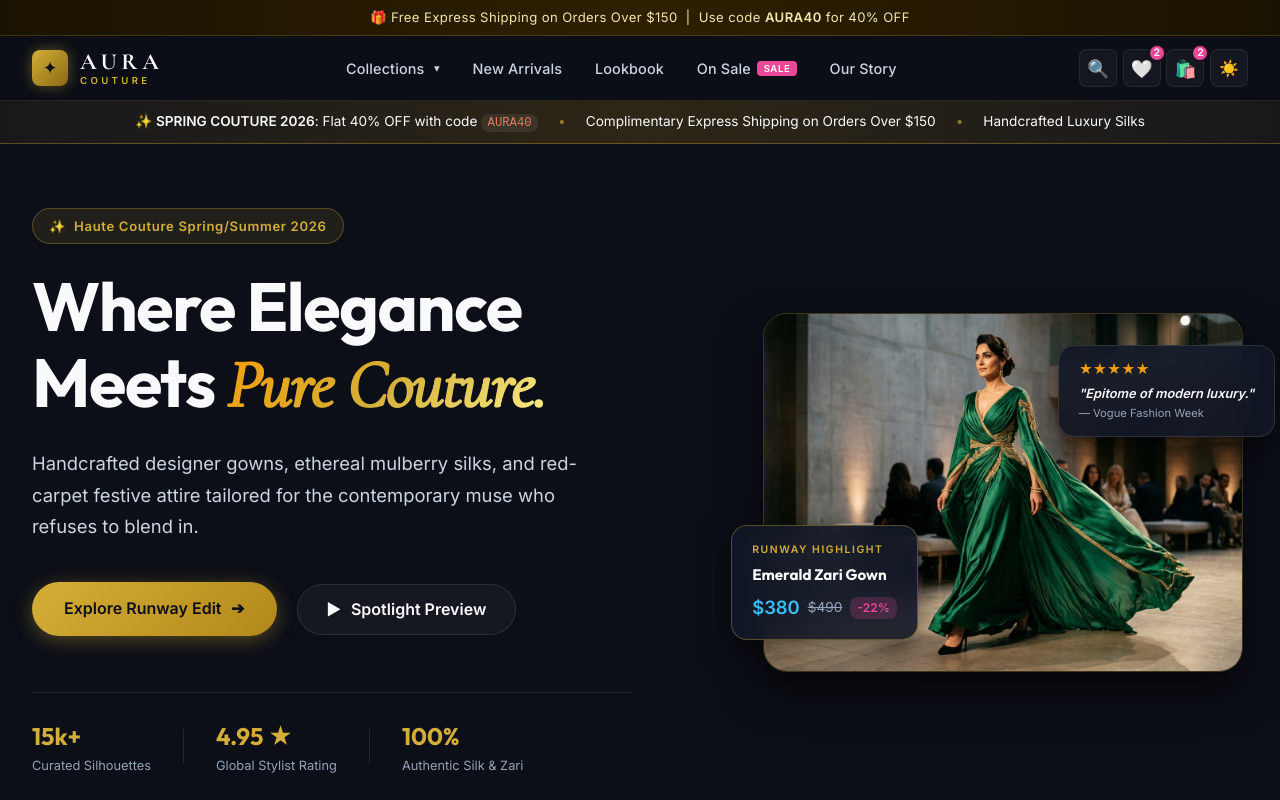
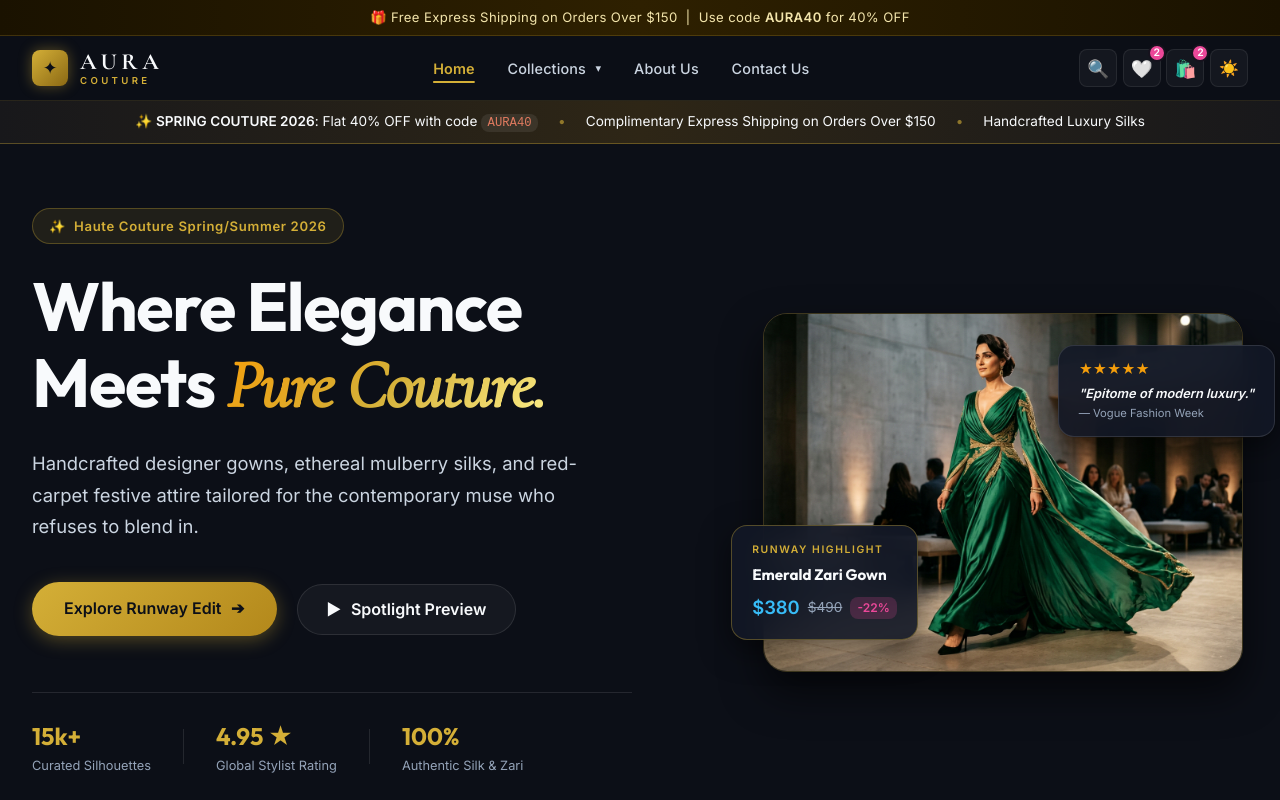
Before and after one commit to dharshika29/Project-demo, a React (Vite) app: page / in a window 1280 px wide. Shown: the top 800 px of the page. Built offline with nearby package versions, Linux system fonts and the light colour scheme.

Commit message:
Feat: change main nav links to Home, Collections, About Us, Contact Us

```diff
--- a/src/App.jsx
+++ b/src/App.jsx
@@ -11,6 +11,7 @@ import EveningGowns from './pages/EveningGowns';
 import SilkFestive from './pages/SilkFestive';
 import SummerMaxi from './pages/SummerMaxi';
 import CocktailSparkle from './pages/CocktailSparkle';
+import Contact from './pages/Contact';
 import styles from './App.module.css';
 
 export default function App() {
@@ -46,6 +47,7 @@ export default function App() {
         {activePage === 'silk-festive' && <SilkFestive />}
         {activePage === 'summer-maxi' && <SummerMaxi />}
         {activePage === 'cocktail-sparkle' && <CocktailSparkle />}
+        {activePage === 'contact' && <Contact />}
       </main>
 
       <Footer />
--- a/src/components/layout/Navbar.jsx
+++ b/src/components/layout/Navbar.jsx
@@ -43,11 +43,10 @@ const COLLECTIONS_DROPDOWN = [
 ];
 
 const NAV_LINKS = [
+  { label: 'Home', page: 'home' },
   { label: 'Collections', page: 'collections', hasDropdown: true },
-  { label: 'New Arrivals', page: 'new-arrivals' },
-  { label: 'Lookbook', page: 'lookbook' },
-  { label: 'On Sale', page: 'sale', badge: 'SALE' },
-  { label: 'Our Story', page: 'about' }
+  { label: 'About Us', page: 'about' },
+  { label: 'Contact Us', page: 'contact' }
 ];
 
 export default function Navbar({ activePage, setActivePage, cartCount = 0, wishlistCount = 0, onCategoryFilter }) {
@@ -206,6 +205,13 @@ export default function Navbar({ activePage, setActivePage, cartCount = 0, wishl
         {mobileMenuOpen && (
           <div className={styles.mobileMenu}>
             {/* Mobile - Collection categories directly */}
+            <button
+              className={styles.mobileNavLink}
+              onClick={() => handleNavClick({ page: 'home' })}
+            >
+              🏠 Home
+            </button>
+            <div className={styles.mobileDivider} />
             <div className={styles.mobileSectionLabel}>Collections</div>
             {COLLECTIONS_DROPDOWN.map((item) => (
               <button
@@ -220,15 +226,15 @@ export default function Navbar({ activePage, setActivePage, cartCount = 0, wishl
             <div className={styles.mobileDivider} />
             <button
               className={styles.mobileNavLink}
-              onClick={() => handleNavClick({ page: 'lookbook' })}
+              onClick={() => handleNavClick({ page: 'about' })}
             >
-              📖 Lookbook
+              📖 About Us
             </button>
             <button
               className={styles.mobileNavLink}
-              onClick={() => { setActivePage('about'); setMobileMenuOpen(false); }}
+              onClick={() => handleNavClick({ page: 'contact' })}
             >
-              💬 Our Story
+              💬 Contact Us
             </button>
           </div>
         )}
--- /dev/null
+++ b/src/pages/Contact.jsx
@@ -0,0 +1,10 @@
+import React from 'react';
+
+export default function Contact() {
+  return (
+    <div style={{ padding: '6rem 2rem', textAlign: 'center', minHeight: '60vh', color: 'var(--text-primary)' }}>
+      <h1 style={{ fontSize: '3rem', marginBottom: '1rem', fontFamily: 'var(--font-serif)' }}>Contact Us</h1>
+      <p style={{ fontSize: '1.2rem', color: 'var(--text-secondary)' }}>You can design your unique Contact Us page here.</p>
+    </div>
+  );
+}
```
